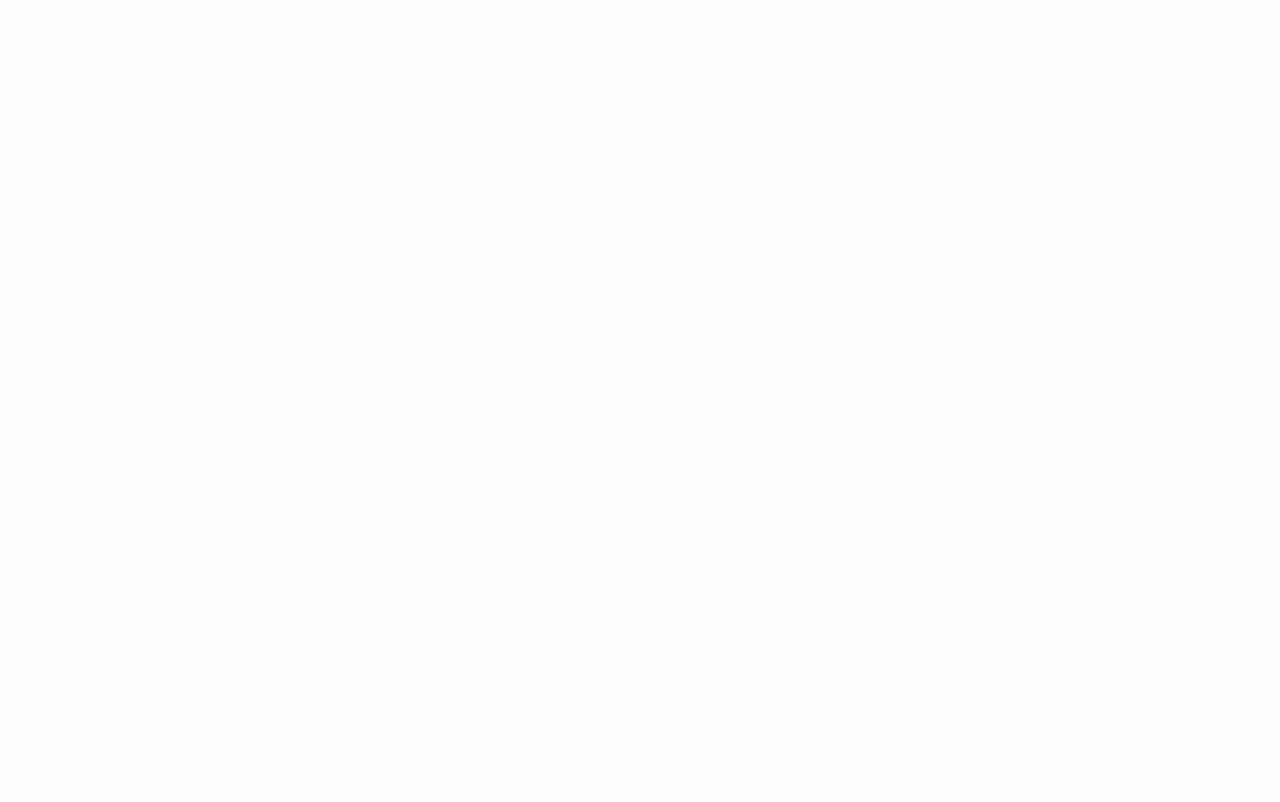
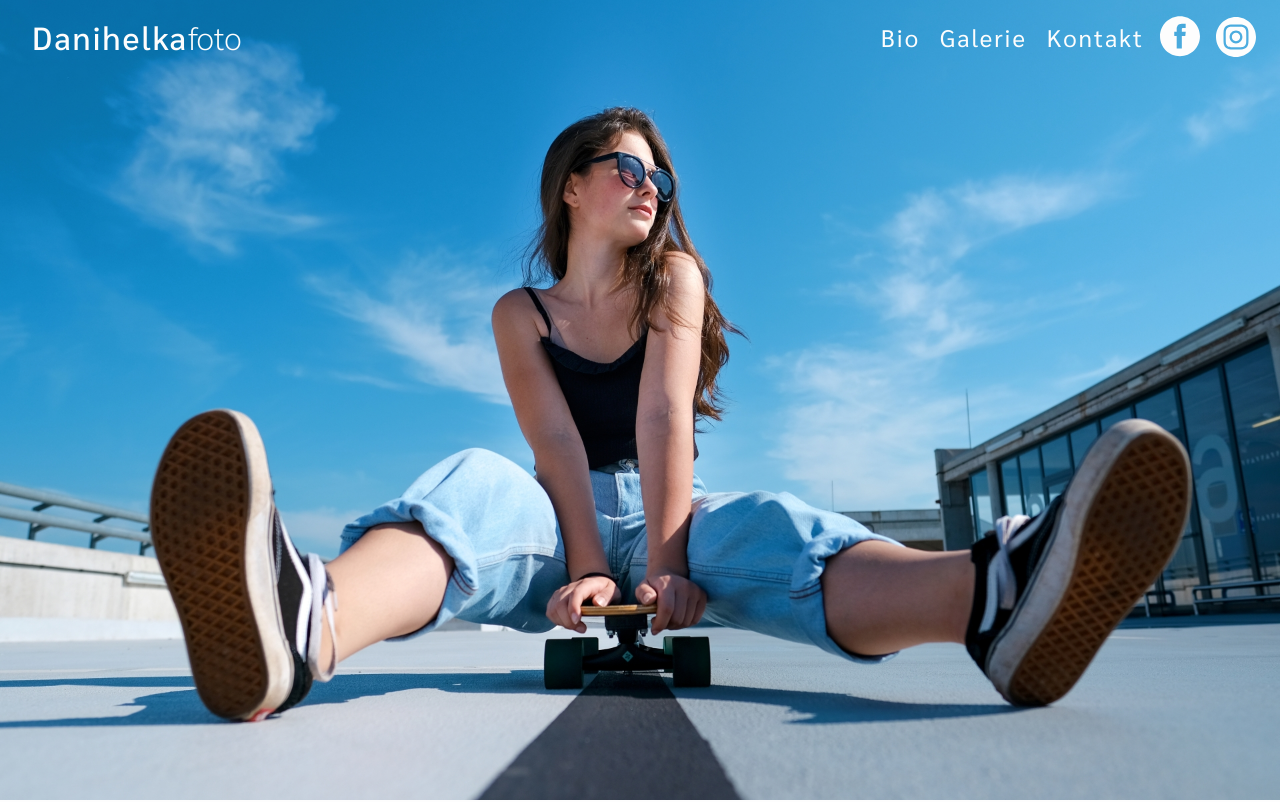
Before and after one commit to tomas-Novak-git/Danihelka-foto, a plain HTML site: page index.html in a window 1280 px wide. Shown: the top 802 px of the page. Drawn offline with Linux system fonts and the light colour scheme; the site is published under a folder, as on GitHub Pages, so addresses that start at the root find nothing.

Commit message:
hero path fix

```diff
--- a/styles.css
+++ b/styles.css
@@ -160,7 +160,7 @@ nav p{
     transition: ease-in-out 200ms;
 }
 .hero {
-    background-image:url("/images/01-full.jpg");
+    background-image:url("images/01-full.jpg");
         height: 100vh;
         background-position: center;
         background-repeat: no-repeat;
```
